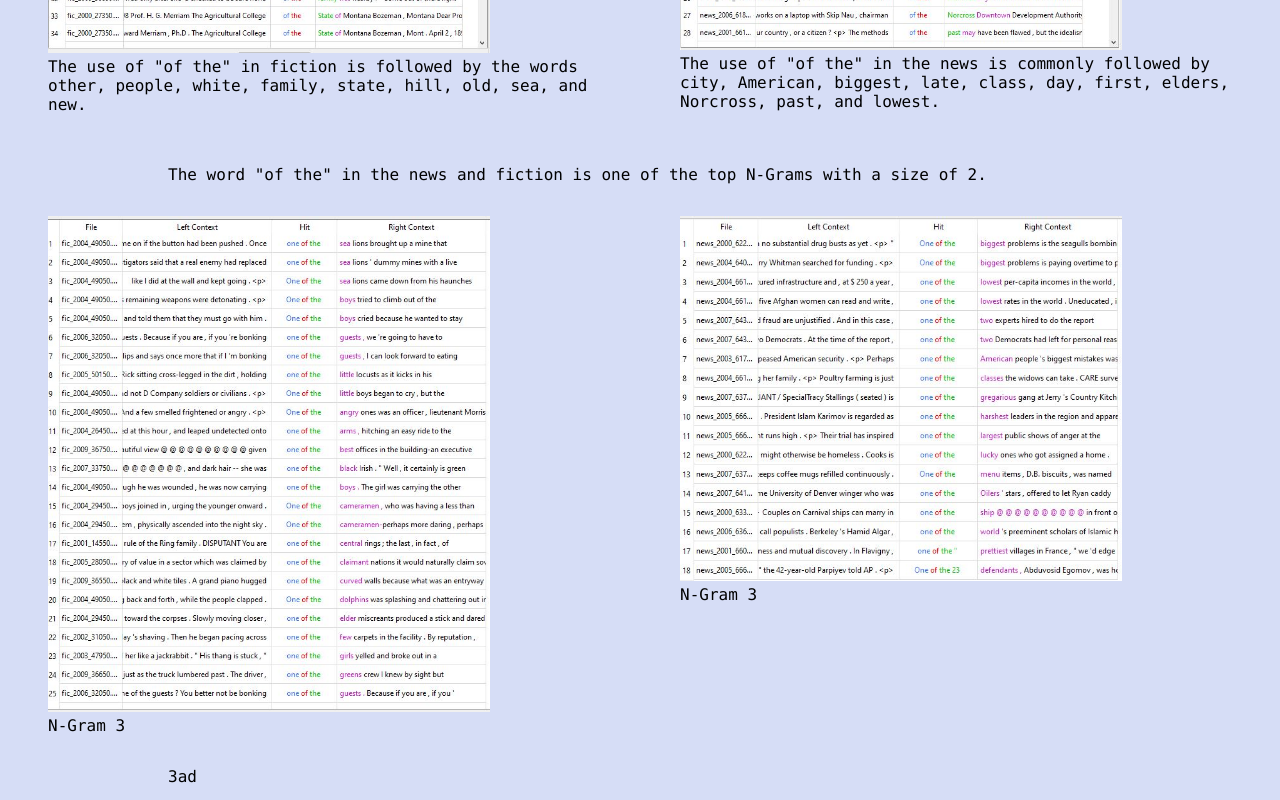
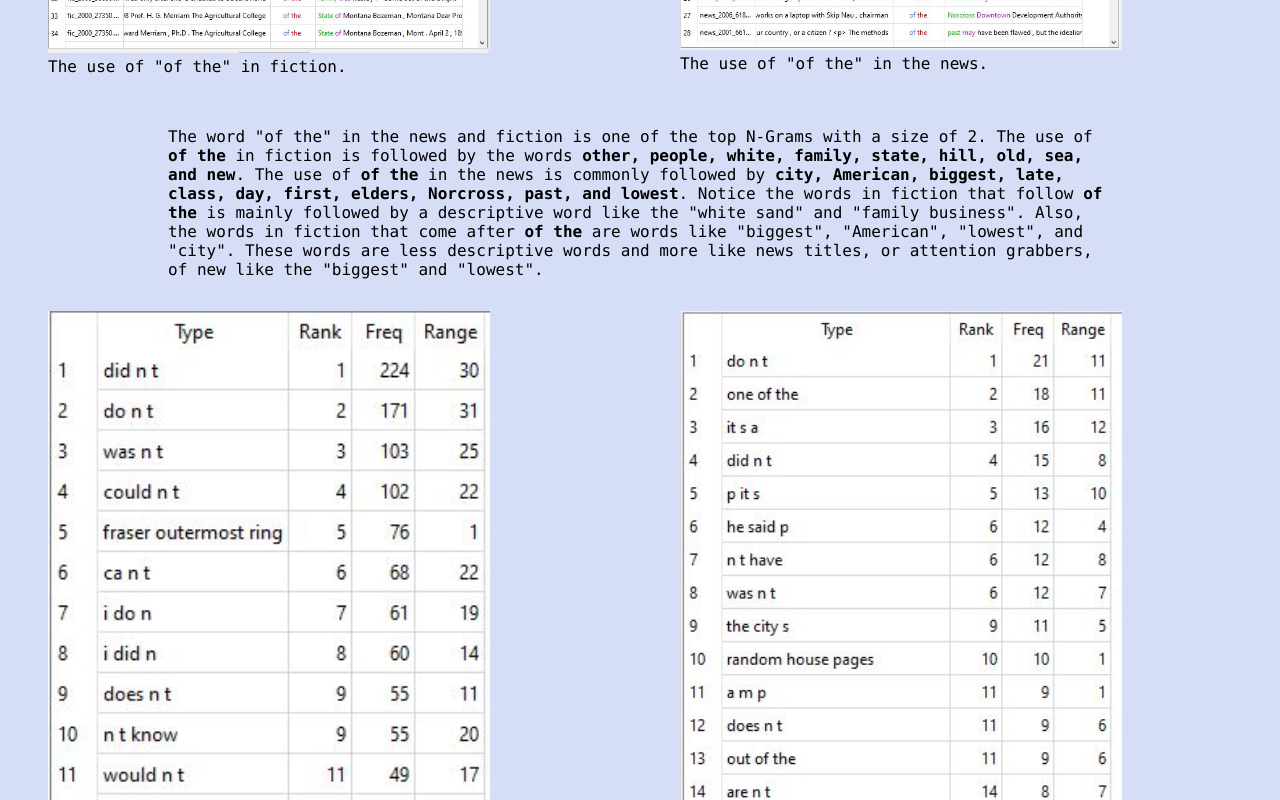
Before and after one commit to EvanB6/portfolio, a plain HTML site: page docs/textcompare.html in a window 1280 px wide. Shown: the part 2020-2820 px from the top of the page. Drawn offline with Linux system fonts and the light colour scheme.

Commit message:
finished text page

```diff
--- a/docs/style.css
+++ b/docs/style.css
@@ -17,6 +17,7 @@ div.flex figure {
 div.flex2 figure {
     flex: 1;
     background:#D6DDF6;
+
 
 }
 div.flex2 {
--- a/docs/textcompare.html
+++ b/docs/textcompare.html
@@ -40,11 +40,11 @@
         <div class="flex2">
             <figure>
                 <img alt="number of words" src="images/fictionwords.jpg" />
-                <figcaption>The word said is used alot in fiction.</figcaption>
+                <figcaption>Common words in fiction.</figcaption>
             </figure>
             <figure>
                 <img alt="number of words" src="images/newswords.jpg" />
-                <figcaption>The word said is used alot in the news.</figcaption>
+                <figcaption>Common words in the news.</figcaption>
             </figure>
         </div>
         <p class="center"> The word <strong>said</strong> is very common between the two types of
@@ -60,31 +60,40 @@
         <div class="flex2">
             <figure>
                 <img alt="fiction kwic" src="images/fictionkwic.jpg" />
-                <figcaption> The use of "of the" in fiction is followed by the words other, people,
-                    white, family, state, hill, old, sea, and new.</figcaption>
+                <figcaption> The use of "of the" in fiction.</figcaption>
             </figure>
             <figure>
                 <img alt="news kwic" src="images/newskwic.jpg" />
-                <figcaption> The use of "of the" in the news is commonly followed by city, American,
-                    biggest, late, class, day, first, elders, Norcross, past, and
-                    lowest.</figcaption>
+                <figcaption> The use of "of the" in the news.</figcaption>
             </figure>
         </div>
         <br />
         <p class="center">The word "of the" in the news and fiction is one of the top N-Grams with a
-            size of 2.</p>
-
-
+            size of 2. The use of <strong>of the</strong> in fiction is followed by the words
+                <strong>other, people, white, family, state, hill, old, sea, and new</strong>. The
+            use of <strong>of the</strong> in the news is commonly followed by <strong>city,
+                American, biggest, late, class, day, first, elders, Norcross, past, and
+                lowest</strong>. Notice the words in fiction that follow <strong>of the</strong> is
+            mainly followed by a descriptive word like the "white sand" and "family business". Also,
+            the words in fiction that come after <strong>of the</strong> are words like "biggest",
+            "American", "lowest", and "city". These words are less descriptive words and more like
+            news titles, or attention grabbers, of new like the "biggest" and "lowest".</p>
         <div class="flex2">
             <figure>
-                <img alt="fiction kwic" src="images/fiction3kwic.jpg" />
-                <figcaption>  N-Gram 3</figcaption>
+                <img alt="fiction kwic" src="images/fictionngram3.jpg" />
+                <figcaption> Fiction N-Gram(size 3).</figcaption>
             </figure>
             <figure>
-                <img alt="news kwic" src="images/news3kwic.jpg" />
-                <figcaption> N-Gram 3</figcaption>
+                <img alt="news kwic" src="images/newsngram3.jpg" />
+                <figcaption> News N-Gram(size 3).</figcaption>
             </figure>
         </div>
-        <p class="center">3ad</p>
+        <p class="center">The common N-Grams of size 3 in both texts are <strong>don't, did'nt, and
+                other simple word phraes</strong>. The words<strong> fraser outermost ring</strong>,
+                <strong>captain dial</strong>, and <strong>the old man</strong> are all fiction
+            specfic words. I beleive these words to be specific to the story. However, in the new's
+            text words like <strong>its a, its not,</strong> and <strong>its the</strong> show up a
+            lot in the news, but barely shows up in the fiction text. I wonder why it shows up more
+            in the news.</p>
     </body>
 </html>
```
Also changed, not shown: docs/images/fiction3kwic.JPG (deleted), docs/images/fictionngram3.JPG (added), docs/images/news3kwic.JPG (deleted), docs/images/newsngram3.JPG (added).
